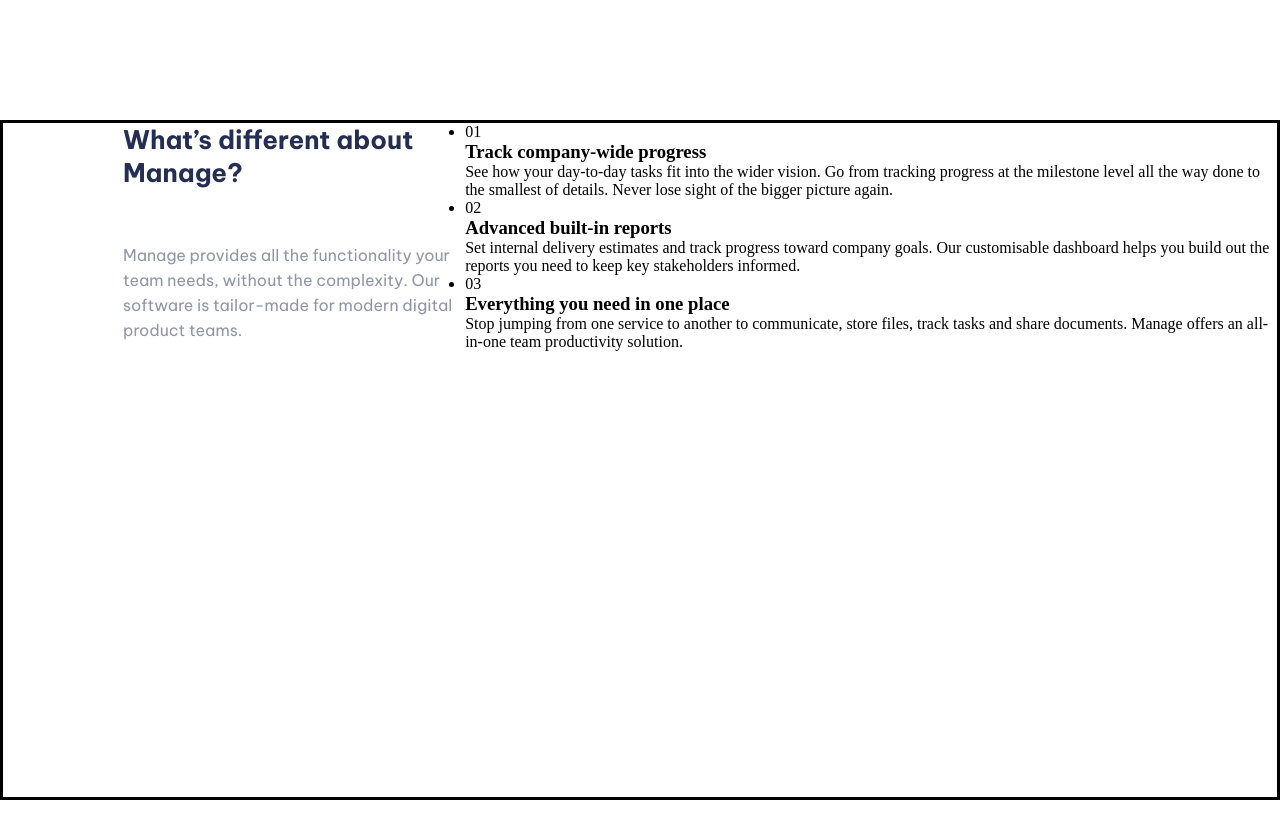
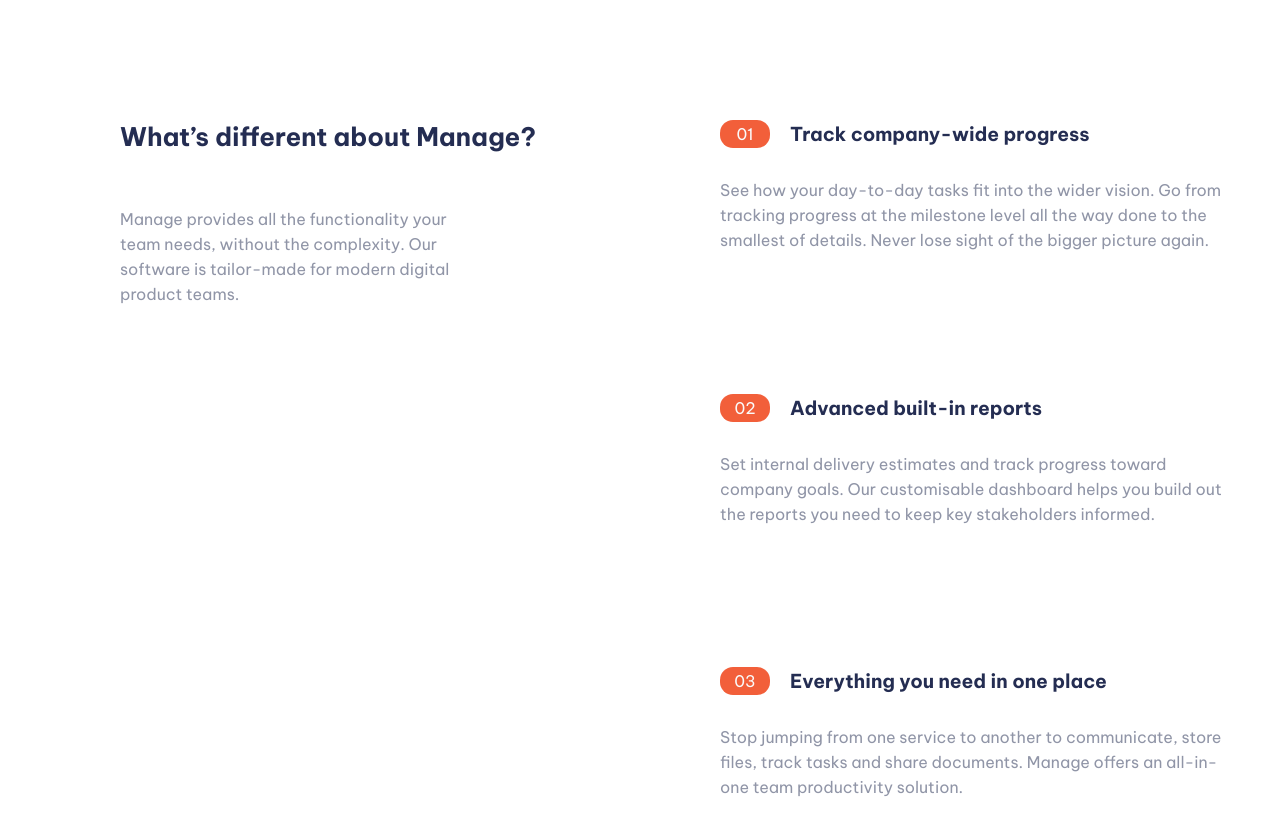
Before and after one commit to MUKEBUDAVID/Manage-landing-page, a React (Vite) app: page / in a window 1280 px wide. Shown: the part 640-1478 px from the top of the page. Built offline with nearby package versions, Linux system fonts and the light colour scheme.

Commit message:
fin de la partie right de manage pour pc

```diff
--- a/src/atom/Manage.tsx
+++ b/src/atom/Manage.tsx
@@ -16,14 +16,14 @@ export default function Manage() {
         </p>
       </div>
 
-      <div className="right">
-        <ul>
+
+        <ul className="right">
           <li>
-            <div>
+            <div className="titre">
               <span>01</span> <h3>Track company-wide progress</h3>
             </div>
 
-            <p>
+            <p className="paragraphe">
               See how your day-to-day tasks fit into the wider vision. Go from
               tracking progress at the milestone level all the way done to the
               smallest of details. Never lose sight of the bigger picture again.
@@ -31,11 +31,11 @@ export default function Manage() {
           </li>
 
           <li>
-            <div>
+            <div className="titre">
               <span>02</span> <h3>Advanced built-in reports</h3>
             </div>
 
-            <p>
+            <p className="paragraphe">
               Set internal delivery estimates and track progress toward company
               goals. Our customisable dashboard helps you build out the reports
               you need to keep key stakeholders informed.
@@ -43,18 +43,18 @@ export default function Manage() {
           </li>
 
           <li>
-            <div>
+            <div className="titre">
               <span>03</span> <h3>Everything you need in one place</h3>
             </div>
 
-            <p>
+            <p className="paragraphe">
               Stop jumping from one service to another to communicate, store
               files, track tasks and share documents. Manage offers an
               all-in-one team productivity solution.
             </p>
           </li>
         </ul>
-      </div>
+
     </section>
   );
 }
--- a/src/style/main.scss
+++ b/src/style/main.scss
@@ -94,7 +94,7 @@
 .manage{
   width: 100vw;
   height: 85vh;
-  border: 3px black solid;
+  // border: 3px black solid;
   display: flex;
   flex-direction: row;
 
@@ -116,9 +116,66 @@
   font-weight: 400;
   font-size: 1rem;
   font-family: "Be Vietnam Pro", sans-serif;
+  width: 71%;
+  line-height: 25px;
+}
+
+
+.right{
+  width: 50%;
+  height: 100%;
+  padding-left: 80px;
+  padding-right: 80px;
+  display: flex;
+  flex-direction: column;
+  justify-content: space-between;
+
+}
+.right li{
+  list-style: none;
+}
+.right .titre{
+  width: 100%;
+  display: flex;
+  flex-direction: row;
+  align-items: center;
+}
+
+.right .titre span{
+  color: $very_Light_Gray;
+  font-weight: 400;
+  font-size: 1rem;
+  font-family: "Be Vietnam Pro", sans-serif;
+  width: 50px;
+  height: 28px;
+  border-radius: 13px;
+  background-color:$right_Red ;
+  display: flex;
+  justify-content: center;
+  align-items: center;
+
+}
+
+.right .titre h3{
+
+  color: $darK_Blue;
+  font-weight: 700;
+  font-size: min(2.5rem, 1.5vw);
+  font-family: "Be Vietnam Pro", sans-serif;
+  padding-left:20px ;
+}
+
+.right .paragraphe{
+  margin-top: 30px;
+  color: $dark_Grayish_Blue;
+  font-weight: 400;
+  font-size: 1rem;
+  font-family: "Be Vietnam Pro", sans-serif;
   width: 105%;
   line-height: 25px;
+
 }
+
 
 
 }
@@ -216,6 +273,7 @@
   }
 
 
+
 }
 
 @media screen and (max-width: $Mobile) {
```
